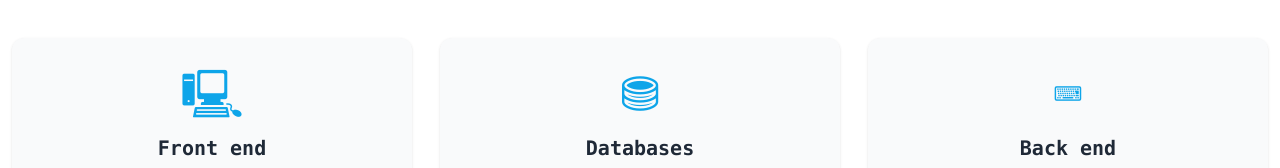
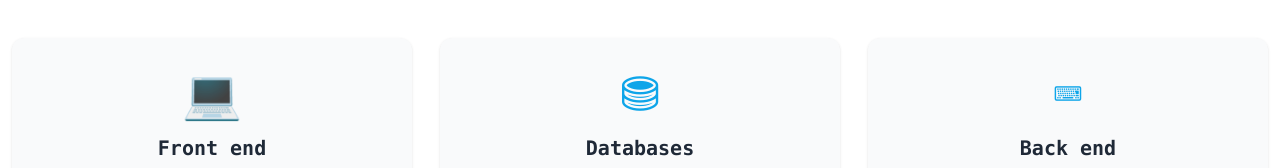
Before and after one commit to wianvanniekerk/wianvanniekerk.github.io, a website: page build/index.html in a window 1280 px wide. Shown: the part 541-709 px from the top of the page. Drawn offline with Linux system fonts and the light colour scheme; a script that the page names is missing.

Commit message:
frontend emoji

```diff
--- a/build/index.html
+++ b/build/index.html
@@ -67,7 +67,7 @@
 
         <div class="grid grid-cols-1 md:grid-cols-3 gap-7">
           <a href="./pages/skills.html" class="card__hover__bg">
-            <p class="text-5xl text-sky-500">🖳</p>
+            <p class="text-5xl text-sky-500">💻</p>
             <h3 class="text-xl font-semibold text-gray-800 my-4">
              Front end
             </h3>
```
